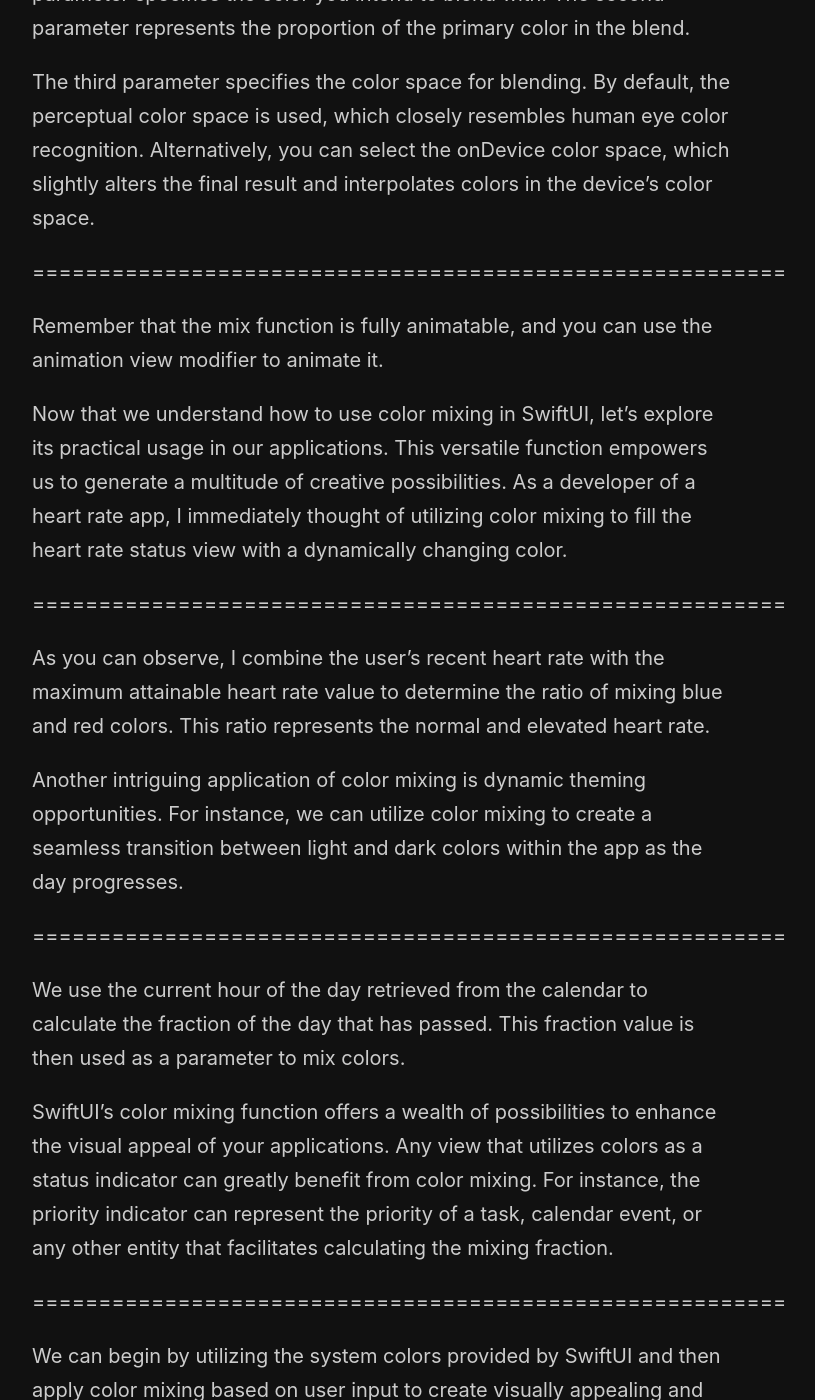
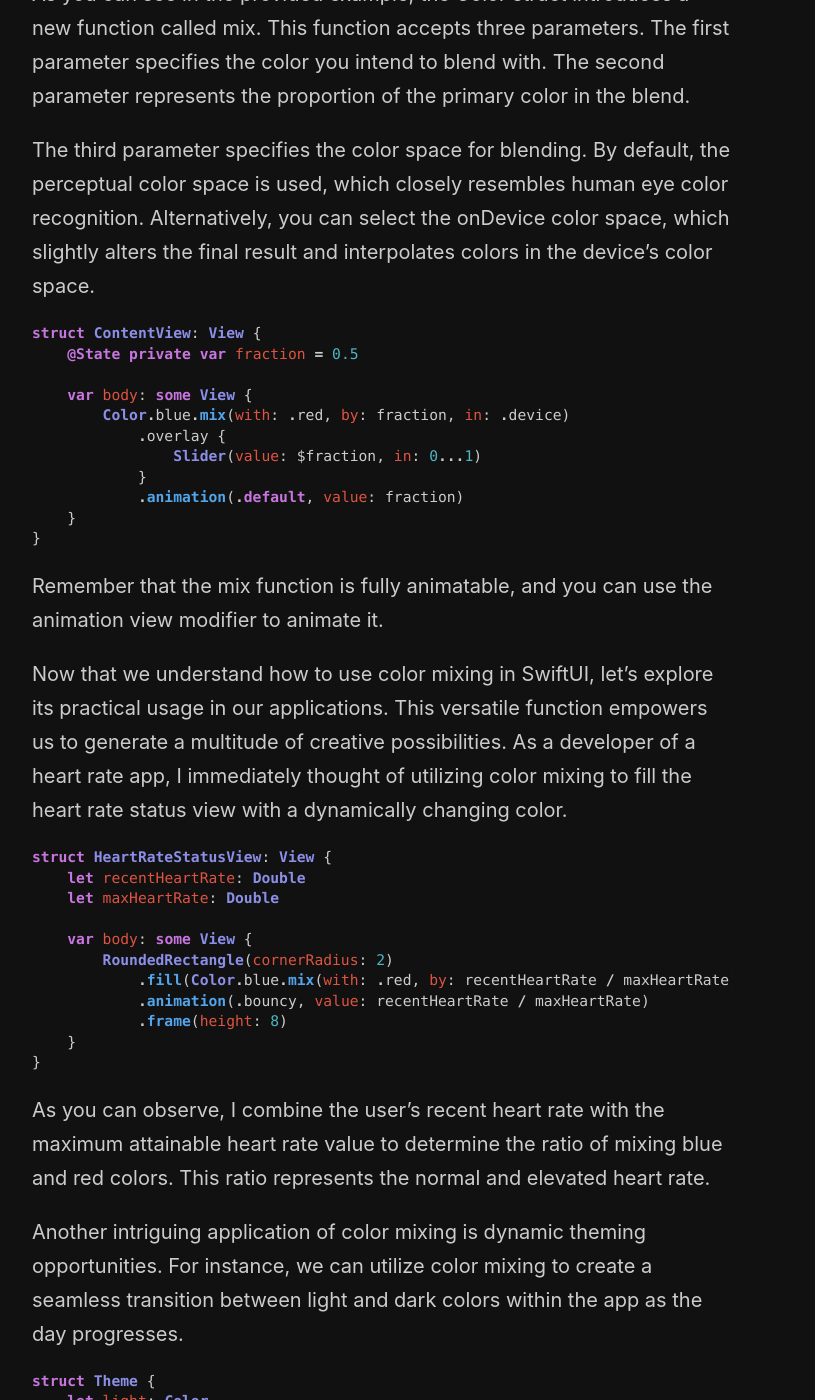
Before and after one commit to mecid/mecid.github.io, a Jekyll site: the page built from _posts/2025-01-21-color-mixing-in-swiftui.md, in a window 1280 px wide and 1400 px high, scrolled down 665 px. Shown: the whole window, without its empty margins (258-1073 px from the left). Built offline with Jekyll 4.4.1, drawn with Linux system fonts in a browser that asks for light colours; some of the changed text lies outside the part shown.

Commit message:
code examples added to color mixing post

````diff
--- a/_posts/2025-01-21-color-mixing-in-swiftui.md
+++ b/_posts/2025-01-21-color-mixing-in-swiftui.md
@@ -7,32 +7,77 @@
 
 Let’s start with a simple example demonstrating the usage of the color mixing function.
 
-=========================================================
+```swift
+struct ContentView: View {
+    var body: some View {
+        Color.blue.mix(with: .red, by: 0.5, in: .device)
+    }
+}
+```
 
 As you can see in the provided example, the Color struct introduces a new function called mix. This function accepts three parameters. The first parameter specifies the color you intend to blend with. The second parameter represents the proportion of the primary color in the blend.
 
 The third parameter specifies the color space for blending. By default, the perceptual color space is used, which closely resembles human eye color recognition. Alternatively, you can select the onDevice color space, which slightly alters the final result and interpolates colors in the device’s color space.
 
-=========================================================
+```swift
+struct ContentView: View {
+    @State private var fraction = 0.5
+
+    var body: some View {
+        Color.blue.mix(with: .red, by: fraction, in: .device)
+            .overlay {
+                Slider(value: $fraction, in: 0...1)
+            }
+            .animation(.default, value: fraction)
+    }
+}
+```
 
 Remember that the mix function is fully animatable, and you can use the animation view modifier to animate it.
 
 Now that we understand how to use color mixing in SwiftUI, let’s explore its practical usage in our applications. This versatile function empowers us to generate a multitude of creative possibilities. As a developer of a heart rate app, I immediately thought of utilizing color mixing to fill the heart rate status view with a dynamically changing color.
 
-=========================================================
+```swift
+struct HeartRateStatusView: View {
+    let recentHeartRate: Double
+    let maxHeartRate: Double
+
+    var body: some View {
+        RoundedRectangle(cornerRadius: 2)
+            .fill(Color.blue.mix(with: .red, by: recentHeartRate / maxHeartRate))
+            .animation(.bouncy, value: recentHeartRate / maxHeartRate)
+            .frame(height: 8)
+    }
+}
+```
 
 As you can observe, I combine the user’s recent heart rate with the maximum attainable heart rate value to determine the ratio of mixing blue and red colors. This ratio represents the normal and elevated heart rate.
 
 Another intriguing application of color mixing is dynamic theming opportunities. For instance, we can utilize color mixing to create a seamless transition between light and dark colors within the app as the day progresses.
 
-=========================================================
+```swift
+struct Theme {
+    let light: Color
+    let dark: Color
+
+    func resolve() -> Color {
+        let hour = Calendar.current.component(.hour, from: .now)
+        return light.mix(with: dark, by: Double(hour) / 24.0)
+    }
+}
+```
 
 We use the current hour of the day retrieved from the calendar to calculate the fraction of the day that has passed. This fraction value is then used as a parameter to mix colors.
 
 
 SwiftUI’s color mixing function offers a wealth of possibilities to enhance the visual appeal of your applications. Any view that utilizes colors as a status indicator can greatly benefit from color mixing. For instance, the priority indicator can represent the priority of a task, calendar event, or any other entity that facilitates calculating the mixing fraction.
 
-=========================================================
+```swift
+let eventPriority: Double
+let maximalPriority: Double
+
+Color.gray.mix(with: .red, by: eventPriority / maximalPriority)
+```
 
 We can begin by utilizing the system colors provided by SwiftUI and then apply color mixing based on user input to create visually appealing and dynamic color schemes in our applications.
 
````
